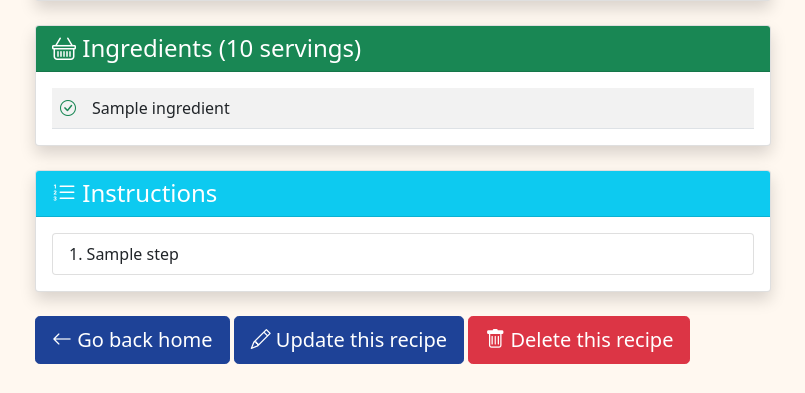
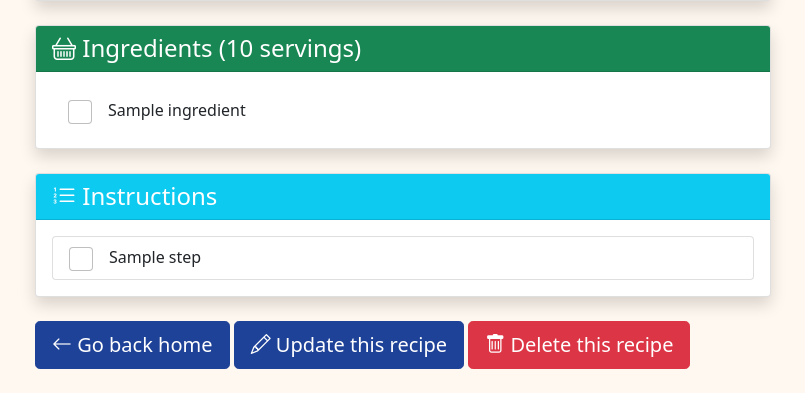
Before and after one commit to catechew/flax_6_2025, a Django app: template recipes/templates/recipe.html in a window 1280 px wide. Shown: the part 779-1172 px from the top of the page, without its empty margins (47-852 px from the left). Before the commit the page ends 1143 px from the top, so only its background shows below. Run offline with Django 5.2, Linux system fonts and the light colour scheme; the template is opened without the code that fills it: most values are stand-ins (such as "Sample title", 1, 10 or a date in 2020); grey boxes marked "Sample" are stand-in pictures; some libraries are stand-ins or nearby versions.

Commit message:
Make ingredients and steps in recipe detail page a checklist

```diff
--- a/recipes/templates/recipe.html
+++ b/recipes/templates/recipe.html
@@ -66,20 +66,17 @@ Recipes | Recipe #{{recipe.id}}
         </h4>
         </div>
         <div class="card-body">
-        <table class="table table-striped mb-0">
-            <tbody>
+        <div class="list-group list-group-flush">
             {% for ingredient in scaled_ingredients %}
-                <tr>
-                <td style="width: 30px;">
-                    <i class="bi bi-check-circle text-success"></i>
-                </td>
-                <td>{{ ingredient }}</td>
-                </tr>
+            <label class="list-group-item d-flex align-items-center" style="cursor: pointer;">
+                <input class="form-check-input me-3 ingredient-checkbox" type="checkbox" style="width: 1.5em; height: 1.5em;">
+                <span class="ingredient-text">{{ ingredient }}</span>
+            </label>
             {% endfor %}
-            </tbody>
-        </table>
+        </div>
         </div>
     </div>
+
 
     {# Steps #}
     <div class="card shadow mb-4">
@@ -91,7 +88,10 @@ Recipes | Recipe #{{recipe.id}}
         <div class="card-body">
         <ol class="list-group list-group-numbered">
             {% for step in steps %}
-            <li class="list-group-item">{{ step }}</li>
+            <label class="list-group-item d-flex align-items-start" style="cursor: pointer;">
+                <input class="form-check-input me-3 step-checkbox flex-shrink-0" type="checkbox" style="width: 1.5em; height: 1.5em; margin-top: 0.125rem;">
+                <span class="step-text flex-grow-1">{{ step }}</span>
+            </label>
             {% endfor %}
         </ol>
         </div>
--- a/recipes/views/recipe_detail_view.py
+++ b/recipes/views/recipe_detail_view.py
@@ -10,7 +10,11 @@ def recipe_detail(request, recipe_id):
         raise Http404(f"Could not find recipe with primary key {recipe_id}")
 
     # Get desired servings from GET parameter, default to recipe's servings
-    desired_servings = int(request.GET.get('servings', recipe.servings))
+    servings_input = request.GET.get('servings', recipe.servings)
+    try:
+        desired_servings = int(servings_input) if servings_input else recipe.servings
+    except (ValueError, TypeError):
+        desired_servings = recipe.servings
 
     # Calculate scaling factor
     scaling_factor = desired_servings / recipe.servings
```
Also changed, not shown: recipes/forms/recipe_form.py (+8 -1 lines).
